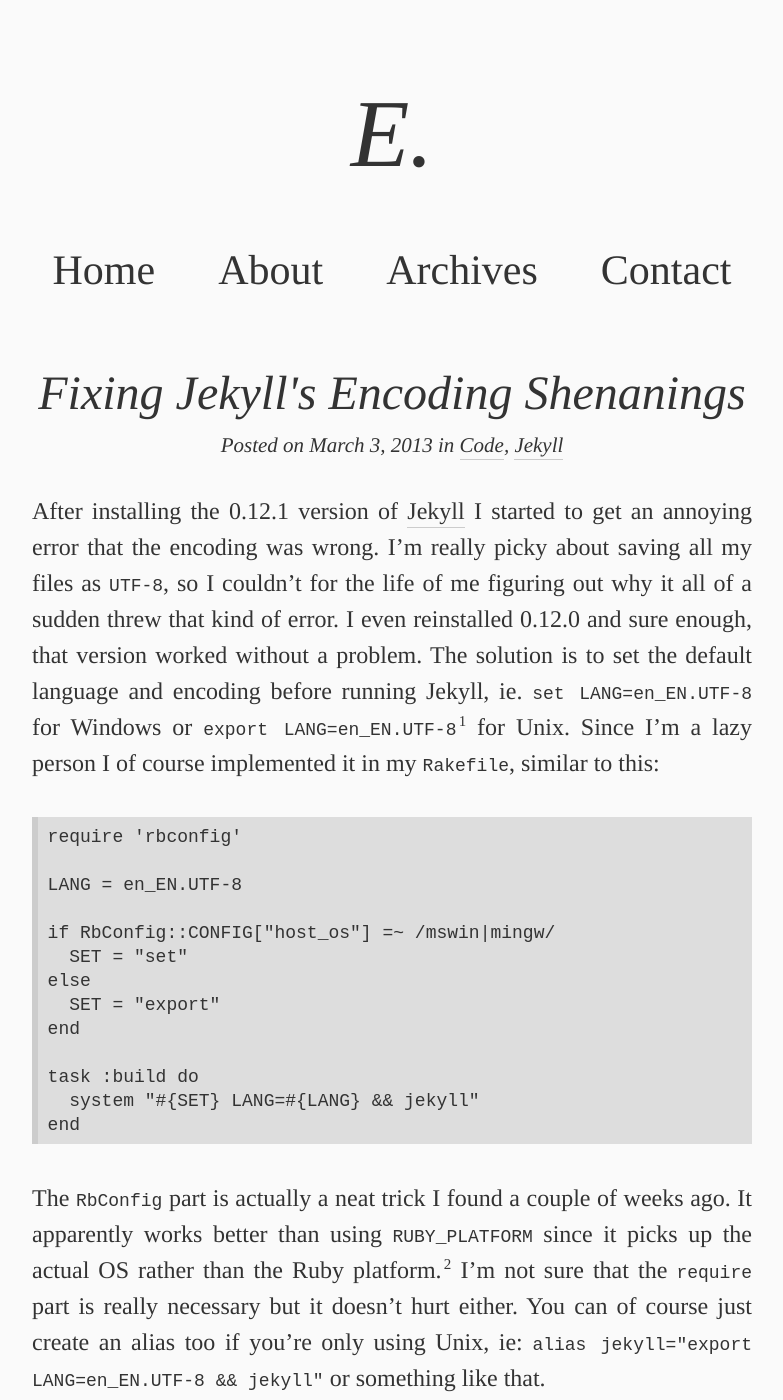
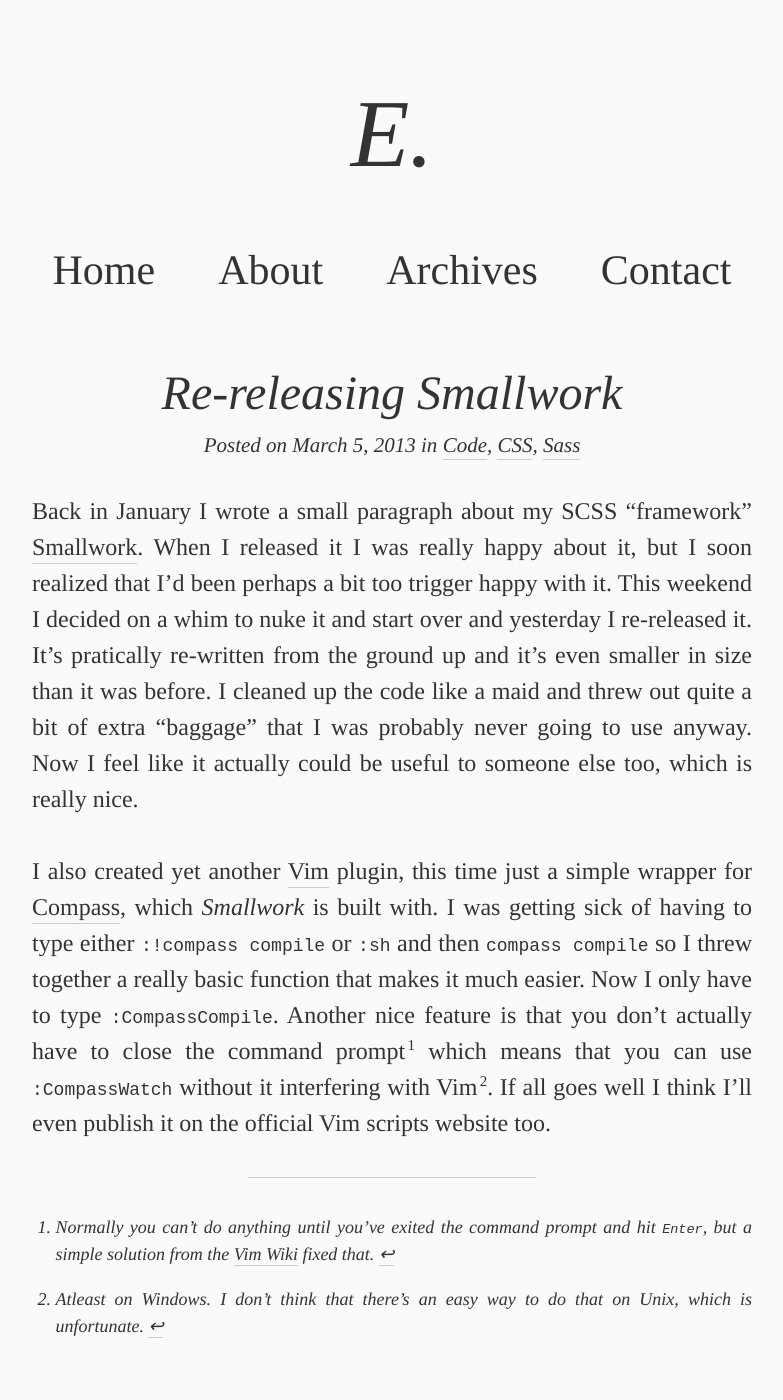
Before and after one commit to gummesson/ellengummesson, a Jekyll site: the page built from index.html, in a window 1280 px wide and 1400 px high. Shown: the whole window, without its empty margins (248-1031 px from the left). Built offline with Jekyll 4.4.1, drawn with Linux system fonts in a browser that asks for light colours; the list of posts is cut into pages by our own code; some of the changed text lies outside the part shown.

Commit message:
Updated.

```diff
--- /dev/null
+++ b/_posts/2013-03-05-re-releasing-smallwork.md
@@ -0,0 +1,16 @@
+---
+title: "Re-releasing Smallwork"
+tags: [Code, CSS, Sass]
+layout: post
+comments: true
+external-link: false
+---
+
+Back in January I wrote a small paragraph about my SCSS "framework" [Smallwork](https://github.com/gummesson/smallwork "Smallwork"). When I released it I was really happy about it, but I soon realized that I'd been perhaps a bit too trigger happy with it. This weekend I decided on a whim to nuke it and start over and yesterday I re-released it. It's pratically re-written from the ground up and it's even smaller in size than it was before. I cleaned up the code like a maid and threw out quite a bit of extra "baggage" that I was probably never going to use anyway. Now I feel like it actually could be useful to someone else too, which is really nice.
+
+I also created yet another [Vim](http://www.vim.org/ "Vim") plugin, this time just a simple wrapper for [Compass](http://compass-style.org/ "Compass"), which *Smallwork* is built with. I was getting sick of having to type either `:!compass compile` or `:sh` and then `compass compile` so I threw together a really basic function that makes it much easier. Now I only have to type `:CompassCompile`. Another nice feature is that you don't actually have to close the command prompt[^20130305-1] which means that you can use `:CompassWatch` without it interfering with Vim[^20130305-2]. If all goes well I think I'll even publish it on the official Vim scripts website too.
+
+***
+
+[^20130305-1]: Normally you can't do anything until you've exited the command prompt and hit `Enter`, but a simple solution from the [Vim Wiki](http://vim.wikia.com/wiki/Execute_external_programs_asynchronously_under_Windows "Execute external programs asynchronously under Windows") fixed that.
+[^20130305-2]: Atleast on Windows. I don't think that there's an easy way to do that on Unix, which is unfortunate.
--- a/humans.txt
+++ b/humans.txt
@@ -7,7 +7,7 @@
 
 /* THE SITE */
 
-Last update: 2013/03/03
+Last update: 2013/03/05
   Standards: HTML5 & CSS3
  Components: HTML5Shiv
    Software: (g)Vim       (http://www.vim.org/)
```
Also changed, not shown: _posts/2012-08-25-trying-out-sass.md (+2 -2 lines).
